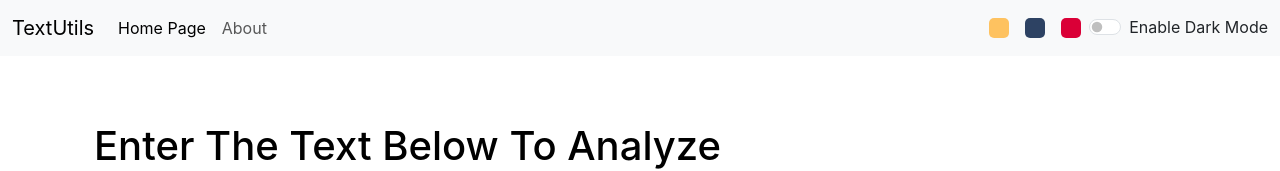
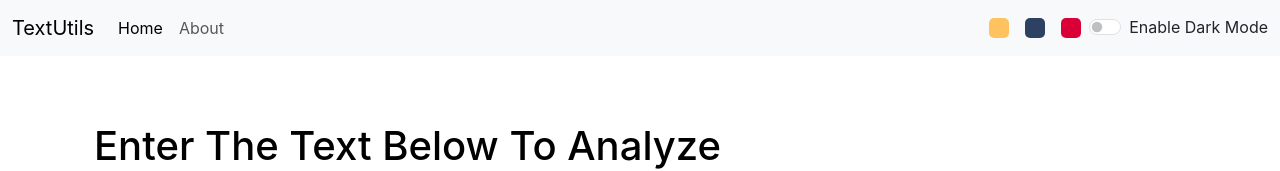
Before and after one commit to AvadhKanaiya/TextUtils, a React (Create React App) app: page / in a window 1280 px wide. Shown: the top 171 px of the page. Built offline with nearby package versions, Linux system fonts and the light colour scheme.

Commit message:
revert the changes

```diff
--- a/src/components/Navbar.js
+++ b/src/components/Navbar.js
@@ -26,7 +26,7 @@ export default function Navbar(props) {
           <ul className="navbar-nav me-auto mb-2 mb-lg-0">
             <li className="nav-item">
               <Link className="nav-link active" aria-current="page" to="/">
-                Home Page
+                Home
               </Link>
             </li>
             <li className="nav-item">
```
